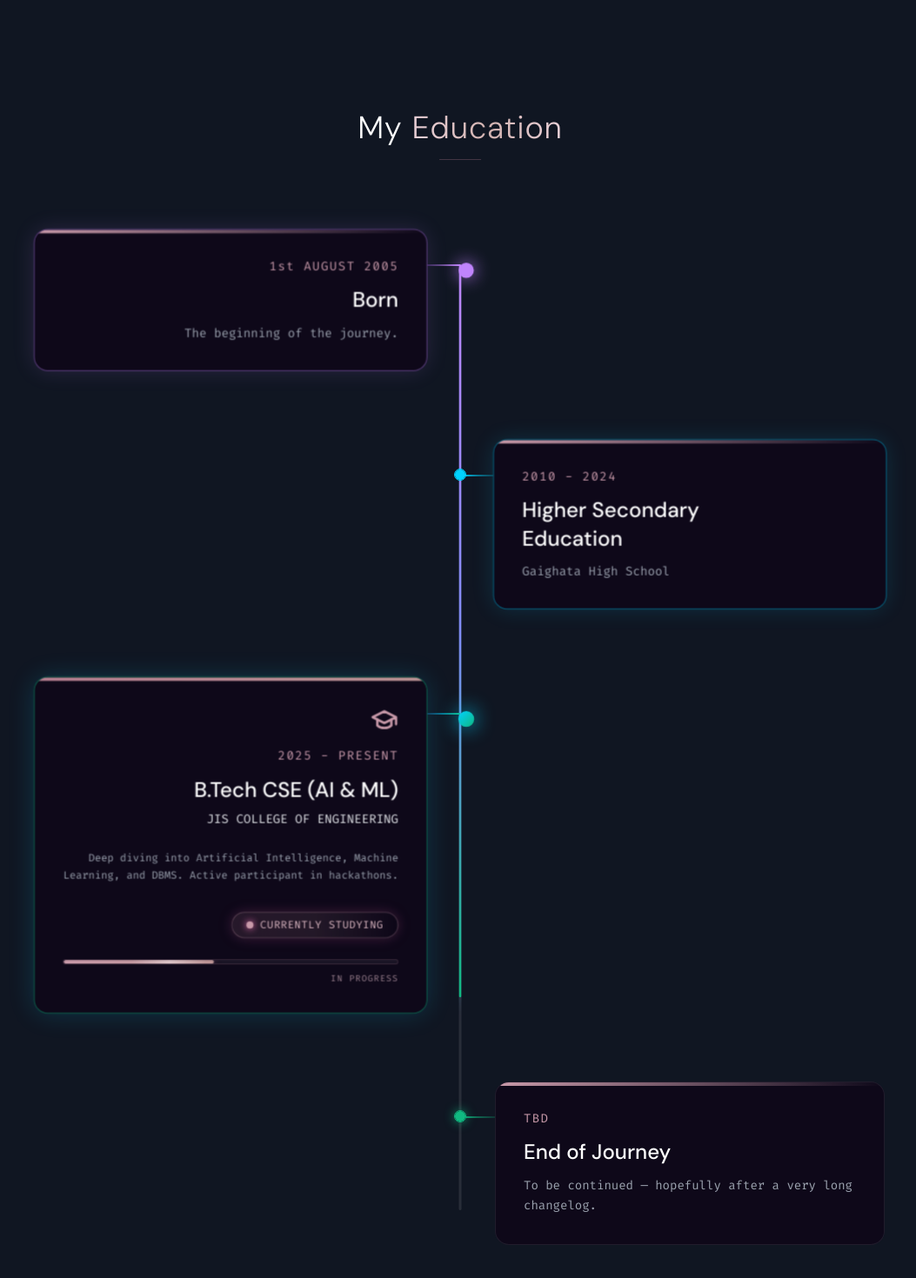
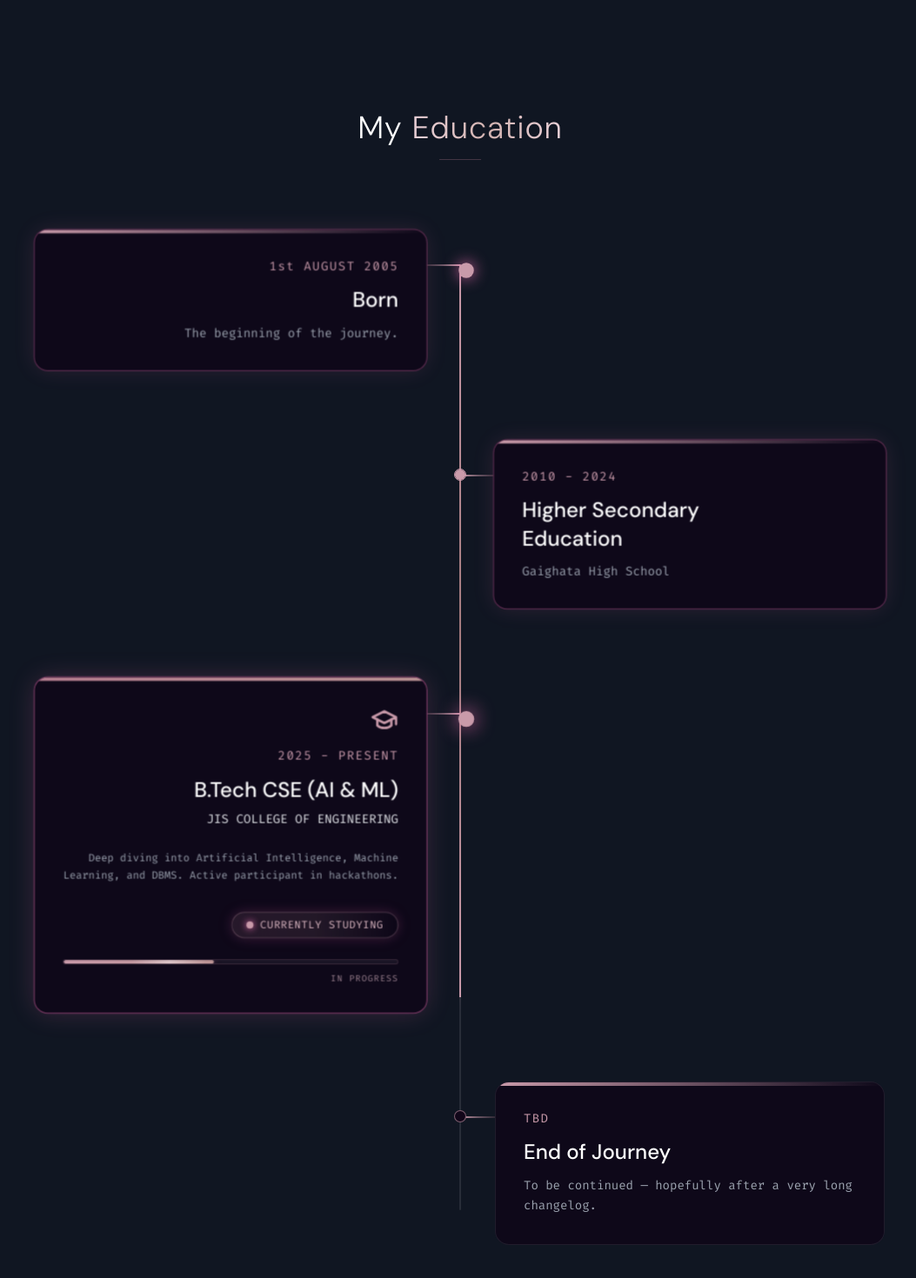
Before and after one commit to sayantani071/sayantani-portfolio, a React (Vite) app: page / in a window 1280 px wide. Shown: the part 2512-3982 px from the top of the page at 87% size, without its empty margins (111-1164 px from the left). Built offline with nearby package versions, Linux system fonts and the light colour scheme; a web font is replaced by a local one.

Commit message:
auto: save Education.jsx

```diff
--- a/src/components/Education.jsx
+++ b/src/components/Education.jsx
@@ -16,22 +16,22 @@ const Education = () => {
   // Scroll Transforms for Steps (Subtle scale & glow effects)
   const dot1Scale = useTransform(scrollYProgress, [0, 0.15], [1, 1.25]);
   const box1Scale = useTransform(scrollYProgress, [0, 0.15], [1, 1.01]);
-  const box1Border = useTransform(scrollYProgress, [0, 0.15], ['rgba(255,255,255,0.08)', 'rgba(192,132,252,0.45)']);
-  const box1Shadow = useTransform(scrollYProgress, [0, 0.15], ['0px 0px 0px rgba(0,0,0,0)', '0px 0px 25px rgba(192,132,252,0.15)']);
+  const box1Border = useTransform(scrollYProgress, [0, 0.15], ['rgba(255,255,255,0.08)', 'rgba(244,114,182,0.4)']);
+  const box1Shadow = useTransform(scrollYProgress, [0, 0.15], ['0px 0px 0px rgba(0,0,0,0)', '0px 0px 25px rgba(244,114,182,0.12)']);
 
   const dot2Opacity = useTransform(scrollYProgress, [0.2, 0.4], [0.3, 1]);
   const box2Scale = useTransform(scrollYProgress, [0.2, 0.4], [1, 1.01]);
-  const box2Border = useTransform(scrollYProgress, [0.2, 0.4], ['rgba(255,255,255,0.08)', 'rgba(0,210,255,0.45)']);
-  const box2Shadow = useTransform(scrollYProgress, [0.2, 0.4], ['0px 0px 0px rgba(0,0,0,0)', '0px 0px 25px rgba(0,210,255,0.15)']);
+  const box2Border = useTransform(scrollYProgress, [0.2, 0.4], ['rgba(255,255,255,0.08)', 'rgba(244,114,182,0.4)']);
+  const box2Shadow = useTransform(scrollYProgress, [0.2, 0.4], ['0px 0px 0px rgba(0,0,0,0)', '0px 0px 25px rgba(244,114,182,0.12)']);
 
   const dot3Scale = useTransform(scrollYProgress, [0.5, 0.75], [1, 1.3]);
   const box3Scale = useTransform(scrollYProgress, [0.5, 0.75], [1, 1.01]);
-  const box3Border = useTransform(scrollYProgress, [0.5, 0.75], ['rgba(0,210,255,0.2)', 'rgba(16,185,129,0.5)']);
-  const box3Shadow = useTransform(scrollYProgress, [0.5, 0.75], ['0px 0px 0px rgba(0,0,0,0)', '0px 0px 30px rgba(0,210,255,0.18)']);
+  const box3Border = useTransform(scrollYProgress, [0.5, 0.75], ['rgba(244,114,182,0.2)', 'rgba(244,114,182,0.55)']);
+  const box3Shadow = useTransform(scrollYProgress, [0.5, 0.75], ['0px 0px 0px rgba(0,0,0,0)', '0px 0px 30px rgba(244,114,182,0.18)']);
 
   const box4Scale = useTransform(scrollYProgress, [0.8, 1], [1, 1.01]);
-  const box4Border = useTransform(scrollYProgress, [0.8, 1], ['rgba(255,255,255,0.08)', 'rgba(16,185,129,0.45)']);
-  const box4Shadow = useTransform(scrollYProgress, [0.8, 1], ['0px 0px 0px rgba(0,0,0,0)', '0px 0px 25px rgba(16,185,129,0.15)']);
+  const box4Border = useTransform(scrollYProgress, [0.8, 1], ['rgba(255,255,255,0.08)', 'rgba(244,114,182,0.4)']);
+  const box4Shadow = useTransform(scrollYProgress, [0.8, 1], ['0px 0px 0px rgba(0,0,0,0)', '0px 0px 25px rgba(244,114,182,0.12)']);
 
   return (
     <section id="education" className="py-24 relative z-10 font-sans">
@@ -52,20 +52,18 @@ const Education = () => {
 
         <div ref={containerRef} className="relative max-w-5xl mx-auto">
           {/* Desktop Central Spine Track */}
-          <div className="hidden md:block absolute left-1/2 top-10 bottom-10 w-[3px] -translate-x-1/2 bg-white/10 rounded-full overflow-hidden z-0">
-            {/* Dynamic Line: Lavender -> Neon Blue -> Touch of Green */}
+          <div className="hidden md:block absolute left-1/2 top-10 bottom-10 w-[2px] -translate-x-1/2 bg-white/10 rounded-full overflow-hidden z-0">
             <motion.div
               style={{ height: lineHeight }}
-              className="w-full bg-gradient-to-b from-[#c084fc] via-[#818cf8] via-[#00d2ff] to-[#10b981] origin-top shadow-[0_0_20px_rgba(0,210,255,0.9),0_0_30px_rgba(192,132,252,0.8)] rounded-full"
+              className="w-full bg-gradient-to-b from-pink-400 via-rose-500 to-pink-400 origin-top shadow-[0_0_20px_rgba(244,114,182,1)]"
             />
           </div>
 
           {/* Mobile Left Spine Track */}
-          <div className="md:hidden absolute left-6 top-10 bottom-10 w-[3px] -translate-x-1/2 bg-white/10 rounded-full overflow-hidden z-0">
-            {/* Dynamic Line: Lavender -> Neon Blue -> Touch of Green */}
+          <div className="md:hidden absolute left-6 top-10 bottom-10 w-[2px] -translate-x-1/2 bg-white/10 rounded-full overflow-hidden z-0">
             <motion.div
               style={{ height: lineHeight }}
-              className="w-full bg-gradient-to-b from-[#c084fc] via-[#818cf8] via-[#00d2ff] to-[#10b981] origin-top shadow-[0_0_15px_rgba(0,210,255,0.9),0_0_25px_rgba(192,132,252,0.8)] rounded-full"
+              className="w-full bg-gradient-to-b from-pink-400 via-rose-500 to-pink-400 origin-top shadow-[0_0_15px_rgba(244,114,182,1)]"
             />
           </div>
 
@@ -75,7 +73,7 @@ const Education = () => {
             <div className="w-full md:w-1/2 md:pr-10 flex md:justify-end text-left md:text-right pl-12 sm:pl-14 md:pl-0">
               <div className="relative w-full max-w-md">
                 {/* Horizontal Connector to Center Timeline (Desktop) */}
-                <div className="hidden md:block absolute -right-10 top-10 w-10 h-[2px] bg-gradient-to-r from-purple-500/20 via-[#c084fc]/50 to-[#c084fc] group-hover:to-[#d8b4fe] transition-all duration-300 z-0" />
+                <div className="hidden md:block absolute -right-10 top-10 w-10 h-[2px] bg-gradient-to-r from-pink-500/20 via-pink-400/50 to-pink-400 group-hover:via-pink-400 group-hover:to-pink-300 transition-all duration-300 z-0" />
 
                 <motion.div
                   initial={{ opacity: 0, x: -30 }}
@@ -97,13 +95,13 @@ const Education = () => {
             </div>
 
             {/* Mobile Node & Connector */}
-            <div className="md:hidden absolute left-6 top-10 -translate-x-1/2 -translate-y-1/2 w-3.5 h-3.5 bg-[#c084fc] rounded-full z-10 shadow-[0_0_14px_rgba(192,132,252,0.95)]" />
-            <div className="md:hidden absolute left-6 top-10 w-6 sm:w-8 h-[2px] bg-gradient-to-r from-[#c084fc] to-[#c084fc]/30 z-0" />
+            <div className="md:hidden absolute left-6 top-10 -translate-x-1/2 -translate-y-1/2 w-3.5 h-3.5 bg-pink-400 rounded-full z-10 shadow-[0_0_12px_rgba(244,114,182,0.9)]" />
+            <div className="md:hidden absolute left-6 top-10 w-6 sm:w-8 h-[2px] bg-gradient-to-r from-pink-400 to-pink-500/40 z-0" />
 
-            {/* Desktop Center Dot (Lavender) */}
+            {/* Desktop Center Dot */}
             <motion.div
               style={{ scale: dot1Scale }}
-              className="hidden md:block absolute left-1/2 top-10 -translate-x-1/2 -translate-y-1/2 w-3.5 h-3.5 bg-[#c084fc] rounded-full z-10 shadow-[0_0_16px_rgba(192,132,252,1)]"
+              className="hidden md:block absolute left-1/2 top-10 -translate-x-1/2 -translate-y-1/2 w-3.5 h-3.5 bg-pink-400 rounded-full z-10 shadow-[0_0_14px_rgba(244,114,182,0.9)]"
             ></motion.div>
 
             {/* Right Spacer (Desktop) */}
@@ -116,21 +114,21 @@ const Education = () => {
             <div className="hidden md:block md:w-1/2 md:pr-10"></div>
 
             {/* Mobile Node & Connector */}
-            <div className="md:hidden absolute left-6 top-10 -translate-x-1/2 -translate-y-1/2 w-3.5 h-3.5 bg-[#110619] border-[1.5px] border-[#00d2ff] rounded-full z-10 overflow-hidden">
-              <motion.div style={{ opacity: dot2Opacity }} className="w-full h-full bg-[#00d2ff] shadow-[0_0_12px_rgba(0,210,255,0.95)]" />
+            <div className="md:hidden absolute left-6 top-10 -translate-x-1/2 -translate-y-1/2 w-3.5 h-3.5 bg-[#110619] border-[1.5px] border-pink-400 rounded-full z-10 overflow-hidden">
+              <motion.div style={{ opacity: dot2Opacity }} className="w-full h-full bg-pink-400 shadow-[0_0_10px_rgba(244,114,182,0.9)]" />
             </div>
-            <div className="md:hidden absolute left-6 top-10 w-6 sm:w-8 h-[2px] bg-gradient-to-r from-[#00d2ff] to-[#00d2ff]/30 z-0" />
+            <div className="md:hidden absolute left-6 top-10 w-6 sm:w-8 h-[2px] bg-gradient-to-r from-pink-400 to-pink-500/40 z-0" />
 
-            {/* Desktop Center Dot (Neon Blue) */}
-            <div className="hidden md:block absolute left-1/2 top-10 -translate-x-1/2 -translate-y-1/2 w-3.5 h-3.5 bg-[#110619] border-[1.5px] border-[#00d2ff] rounded-full z-10 overflow-hidden">
-              <motion.div style={{ opacity: dot2Opacity }} className="w-full h-full bg-[#00d2ff] shadow-[0_0_14px_rgba(0,210,255,1)]" />
+            {/* Desktop Center Dot */}
+            <div className="hidden md:block absolute left-1/2 top-10 -translate-x-1/2 -translate-y-1/2 w-3.5 h-3.5 bg-[#110619] border-[1.5px] border-pink-400 rounded-full z-10 overflow-hidden">
+              <motion.div style={{ opacity: dot2Opacity }} className="w-full h-full bg-pink-400 shadow-[0_0_10px_rgba(244,114,182,0.9)]" />
             </div>
 
             {/* Right Box (Desktop) */}
             <div className="w-full md:w-1/2 md:pl-10 flex md:justify-start pl-12 sm:pl-14 md:pl-0">
               <div className="relative w-full max-w-md">
                 {/* Horizontal Connector to Center Timeline (Desktop) */}
-                <div className="hidden md:block absolute -left-10 top-10 w-10 h-[2px] bg-gradient-to-l from-cyan-500/20 via-[#00d2ff]/50 to-[#00d2ff] group-hover:to-[#38bdf8] transition-all duration-300 z-0" />
+                <div className="hidden md:block absolute -left-10 top-10 w-10 h-[2px] bg-gradient-to-l from-pink-500/20 via-pink-400/50 to-pink-400 group-hover:via-pink-400 group-hover:to-pink-300 transition-all duration-300 z-0" />
 
                 <motion.div
                   initial={{ opacity: 0, x: 30 }}
@@ -158,7 +156,7 @@ const Education = () => {
             <div className="w-full md:w-1/2 md:pr-10 flex md:justify-end text-left md:text-right pl-12 sm:pl-14 md:pl-0">
               <div className="relative w-full max-w-md">
                 {/* Horizontal Connector to Center Timeline (Desktop) */}
-                <div className="hidden md:block absolute -right-10 top-10 w-10 h-[2px] bg-gradient-to-r from-blue-500/20 via-[#00d2ff]/50 to-[#10b981] group-hover:to-[#34d399] transition-all duration-300 z-0" />
+                <div className="hidden md:block absolute -right-10 top-10 w-10 h-[2px] bg-gradient-to-r from-pink-500/20 via-pink-400/50 to-pink-400 group-hover:via-pink-400 group-hover:to-pink-300 transition-all duration-300 z-0" />
 
                 <motion.div
                   initial={{ opacity: 0, x: -30 }}
@@ -224,13 +222,13 @@ const Education = () => {
             </div>
 
             {/* Mobile Node & Connector */}
-            <div className="md:hidden absolute left-6 top-10 -translate-x-1/2 -translate-y-1/2 w-3.5 h-3.5 bg-gradient-to-br from-[#00d2ff] to-[#10b981] rounded-full z-10 shadow-[0_0_16px_rgba(0,210,255,1)]" />
-            <div className="md:hidden absolute left-6 top-10 w-6 sm:w-8 h-[2px] bg-gradient-to-r from-[#00d2ff] to-[#10b981]/40 z-0" />
+            <div className="md:hidden absolute left-6 top-10 -translate-x-1/2 -translate-y-1/2 w-3.5 h-3.5 bg-pink-400 rounded-full z-10 shadow-[0_0_15px_rgba(244,114,182,1)]" />
+            <div className="md:hidden absolute left-6 top-10 w-6 sm:w-8 h-[2px] bg-gradient-to-r from-pink-400 to-pink-500/40 z-0" />
 
-            {/* Desktop Center Dot (Cyan / Green blend) */}
+            {/* Desktop Center Dot */}
             <motion.div
               style={{ scale: dot3Scale }}
-              className="hidden md:block absolute left-1/2 top-10 -translate-x-1/2 -translate-y-1/2 w-3.5 h-3.5 bg-gradient-to-br from-[#00d2ff] to-[#10b981] rounded-full z-10 shadow-[0_0_18px_rgba(0,210,255,1)]"
+              className="hidden md:block absolute left-1/2 top-10 -translate-x-1/2 -translate-y-1/2 w-3.5 h-3.5 bg-pink-400 rounded-full z-10 shadow-[0_0_18px_rgba(244,114,182,1)]"
             ></motion.div>
 
             {/* Right Spacer (Desktop) */}
@@ -243,21 +241,18 @@ const Education = () => {
             <div className="hidden md:block md:w-1/2 md:pr-10"></div>
 
             {/* Mobile Node & Connector */}
-            <div className="md:hidden absolute left-6 top-10 -translate-x-1/2 -translate-y-1/2 w-3.5 h-3.5 bg-[#110619] border-[1.5px] border-[#10b981] rounded-full z-10 overflow-hidden">
-              <div className="w-full h-full bg-[#10b981] shadow-[0_0_12px_rgba(16,185,129,0.9)]" />
-            </div>
-            <div className="md:hidden absolute left-6 top-10 w-6 sm:w-8 h-[2px] bg-gradient-to-r from-[#10b981] to-[#10b981]/30 z-0" />
+            <div className="md:hidden absolute left-6 top-10 -translate-x-1/2 -translate-y-1/2 w-3.5 h-3.5 bg-[#110619] border-[1.5px] border-pink-400/60 rounded-full z-10 overflow-hidden" />
+            <div className="md:hidden absolute left-6 top-10 w-6 sm:w-8 h-[2px] bg-gradient-to-r from-pink-400 to-pink-500/40 z-0" />
 
-            {/* Desktop Center Dot (Neon Green) */}
-            <div className="hidden md:block absolute left-1/2 top-10 -translate-x-1/2 -translate-y-1/2 w-3.5 h-3.5 bg-[#110619] border-[1.5px] border-[#10b981] rounded-full z-10 overflow-hidden shadow-[0_0_12px_rgba(16,185,129,0.7)]">
-              <div className="w-full h-full bg-[#10b981] shadow-[0_0_10px_rgba(16,185,129,0.9)]" />
+            {/* Desktop Center Dot */}
+            <div className="hidden md:block absolute left-1/2 top-10 -translate-x-1/2 -translate-y-1/2 w-3.5 h-3.5 bg-[#110619] border-[1.5px] border-pink-400/60 rounded-full z-10 overflow-hidden">
             </div>
 
             {/* Right Box (Desktop) */}
             <div className="w-full md:w-1/2 md:pl-10 flex md:justify-start pl-12 sm:pl-14 md:pl-0">
               <div className="relative w-full max-w-md">
                 {/* Horizontal Connector to Center Timeline (Desktop) */}
-                <div className="hidden md:block absolute -left-10 top-10 w-10 h-[2px] bg-gradient-to-l from-emerald-500/20 via-[#10b981]/50 to-[#10b981] group-hover:to-[#34d399] transition-all duration-300 z-0" />
+                <div className="hidden md:block absolute -left-10 top-10 w-10 h-[2px] bg-gradient-to-l from-pink-500/20 via-pink-400/50 to-pink-400 group-hover:via-pink-400 group-hover:to-pink-300 transition-all duration-300 z-0" />
 
                 <motion.div
                   initial={{ opacity: 0, x: 30 }}
```
